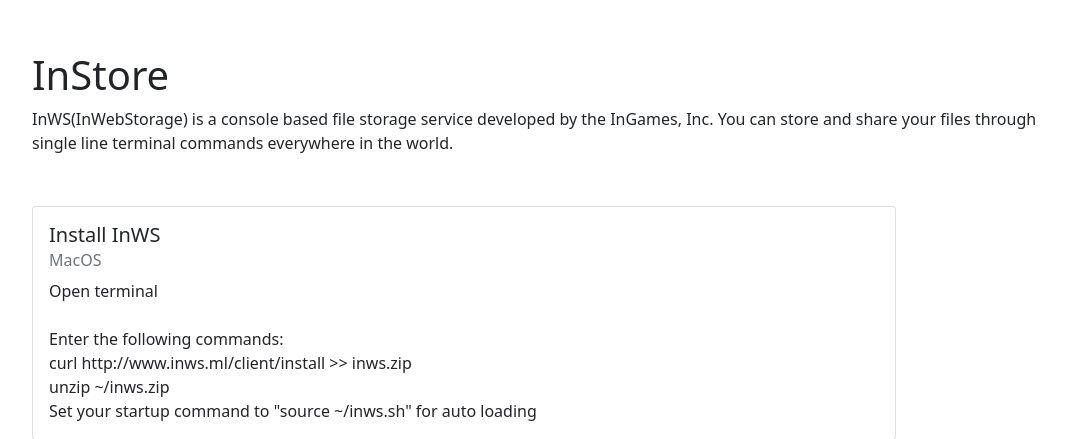
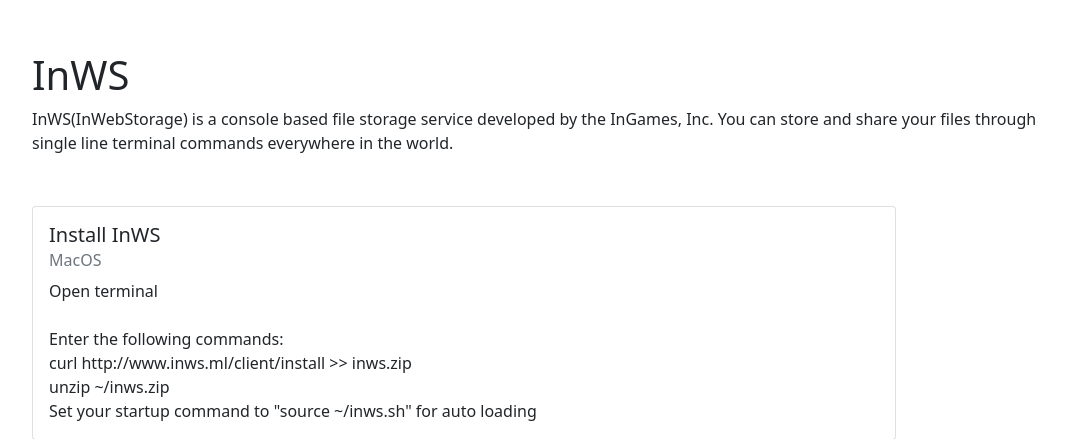
Before and after one commit to omrozh/inws, a Flask app: page / in a window 1280 px wide. Shown: the top 439 px of the page, without its empty margins (96-1162 px from the left). Run offline with Flask 2, Linux system fonts and the light colour scheme.

Commit message:
new commit

```diff
--- a/templates/docs.html
+++ b/templates/docs.html
@@ -6,7 +6,7 @@
     <link href="https://cdn.jsdelivr.net/npm/bootstrap@5.0.0-beta1/dist/css/bootstrap.min.css" rel="stylesheet" integrity="sha384-giJF6kkoqNQ00vy+HMDP7azOuL0xtbfIcaT9wjKHr8RbDVddVHyTfAAsrekwKmP1" crossorigin="anonymous">
 </head>
 <body style="margin-left: 10%; margin-right: 10%">
-    <h1 style="margin-top: 5%;">InStore</h1>
+    <h1 style="margin-top: 5%;">InWS</h1>
     InWS(InWebStorage) is a console based file storage service developed by the InGames, Inc. You can store and share your files through single line terminal commands everywhere in the world.
     <div class="card" style="width: 54rem;  margin-top: 5%">
       <div class="card-body">
```
